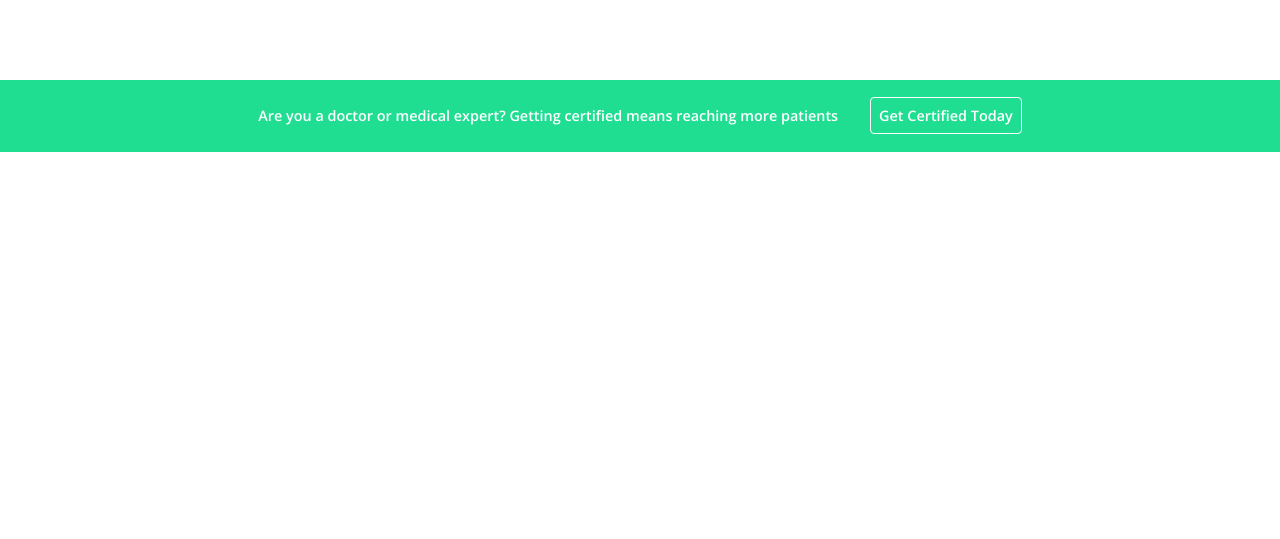
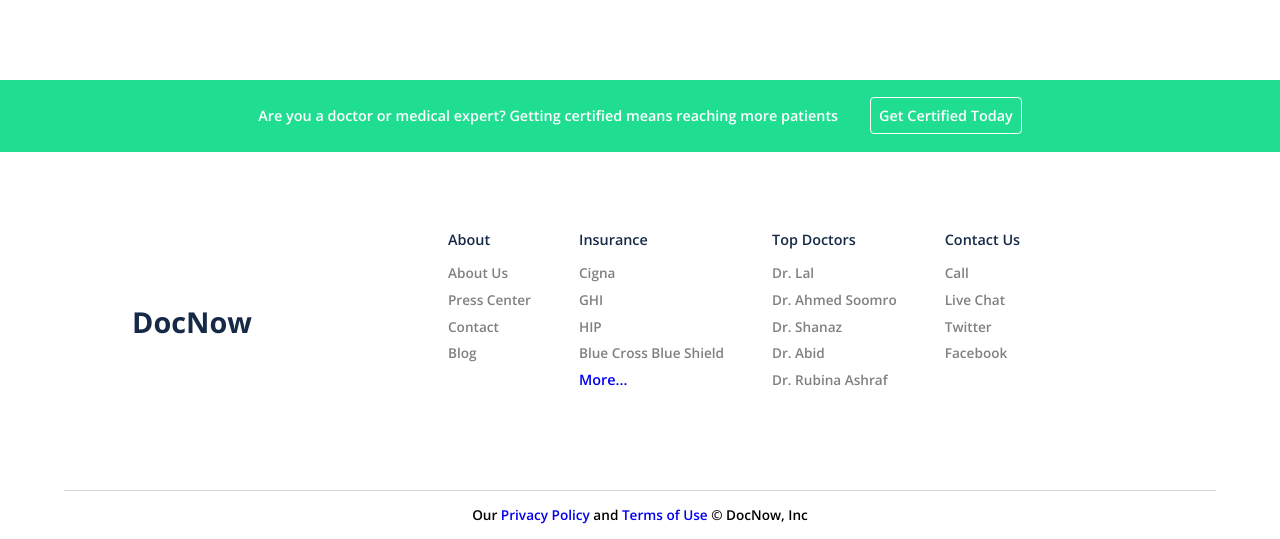
Before and after one commit to jactorrez/DocNow, a React app: page / in a window 1280 px wide. Shown: the part 2449-2988 px from the top of the page. Before the commit the page ends 2601 px from the top, so only its background shows below. Built offline with nearby package versions, Linux system fonts and the light colour scheme.

Commit message:
finished footer

```diff
--- a/src/js/components/pages/Home/index.js
+++ b/src/js/components/pages/Home/index.js
@@ -273,13 +273,66 @@ class Home extends React.Component {
 						<svg data-star="15">
 							<use xlinkHref={StarIcon}></use>
 						</svg>
-						<svg data-star="16">
+						<svg data-star="<16></16>">
 							<use xlinkHref={StarIcon}></use>
 						</svg>
 					<p>Are you a doctor or medical expert? Getting certified means reaching more patients</p>
 					<a href="#" className="btn btn-white-border">Get Certified Today</a>
 				</div>
 			</main>
+			<footer>
+				<div className="main-content">
+					<div className="footer-logo">
+						<h1>DocNow</h1>
+					</div>
+
+					<div className="footer-content">
+						<ul>
+							<li>
+								<p>About</p>
+								<ul>
+									<li>About Us</li>
+									<li>Press Center</li>
+									<li>Contact</li>
+									<li>Blog</li>
+								</ul>
+							</li>
+							<li>
+								<p>Insurance</p>
+								<ul>
+									<li>Cigna</li>
+									<li>GHI</li>
+									<li>HIP</li>
+									<li>Blue Cross Blue Shield</li>
+									<a href="#">More...</a>
+								</ul>
+							</li>
+							<li>
+								<p>Top Doctors</p>
+								<ul>
+									<li>Dr. Lal</li>
+									<li>Dr. Ahmed Soomro</li>
+									<li>Dr. Shanaz</li>
+									<li>Dr. Abid</li>
+									<li>Dr. Rubina Ashraf</li>
+								</ul>
+							</li>
+							<li>
+								<p>Contact Us</p>
+								<ul>
+									<li>Call</li>
+									<li>Live Chat</li>
+									<li>Twitter</li>
+									<li>Facebook</li>
+								</ul>
+							</li>
+						</ul>
+					</div>
+				</div>
+				<div className="copyright">
+				 	<span> Our <a href="#">Privacy Policy</a> and <a href="#">Terms of Use</a> &copy; DocNow, Inc</span>
+				</div>
+			</footer>
 		</div>
 	);
 	}
--- a/src/scss/partials/pages/_home.scss
+++ b/src/scss/partials/pages/_home.scss
@@ -513,3 +513,79 @@
 			color: white;
 		}
 	}
+
+	footer{
+
+		.main-content{
+			display: flex;
+			flex-direction: row;
+			align-items: center;
+			padding: 4rem 0;
+
+			.footer-logo{
+				position: relative;
+				display: inline-block;
+				width: 30%;
+				text-align: center;
+				font-family: "Open Sans", sans-serif;
+				color: $color-dark-blue;
+				font-weight: bold;
+				font-size: 0.9rem;
+				margin-right: 4rem;
+			}
+
+			.footer-content{
+				display: inline-block;
+
+				li{
+					margin-right: 1.5rem;
+				}
+
+				& > ul > li{
+
+					font-family: inherit;
+
+					p{
+						color: $color-dark-blue;
+						font-family: "Open Sans", sans-serif;
+						font-size: 0.9rem;
+						font-weight: 600;
+						margin: 0 0 1rem 0;
+					}
+
+					display: inline-block;
+					vertical-align: top;
+				}
+
+				& ul{
+					list-style-type: none;
+					padding: 0;
+
+					li{
+						color: grey;
+						font-family: "Open Sans", sans-serif;
+						font-size: 0.85rem;
+						font-weight: 600;
+						margin-bottom: 0.7rem;
+					}
+				}
+
+			}
+		}
+
+		.copyright{
+			border-top: 1px solid $color-dark-grey;
+			padding: 1rem 0;
+			text-align: center;
+			margin: 0 4rem;
+			font-family: "Open Sans", sans-serif;
+			font-weight: 600;
+			font-size: 0.85rem;
+
+			a{
+				font-family: inherit;
+				font-weight: inherit;
+				font-size: inherit;
+			}
+		}
+	}
```
